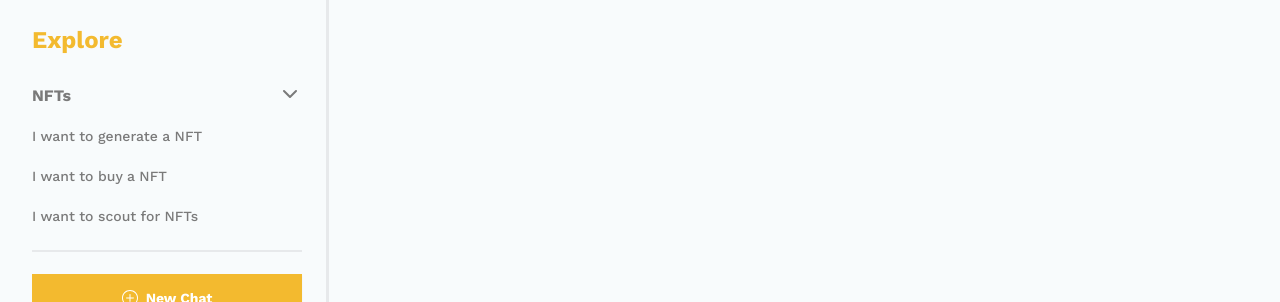
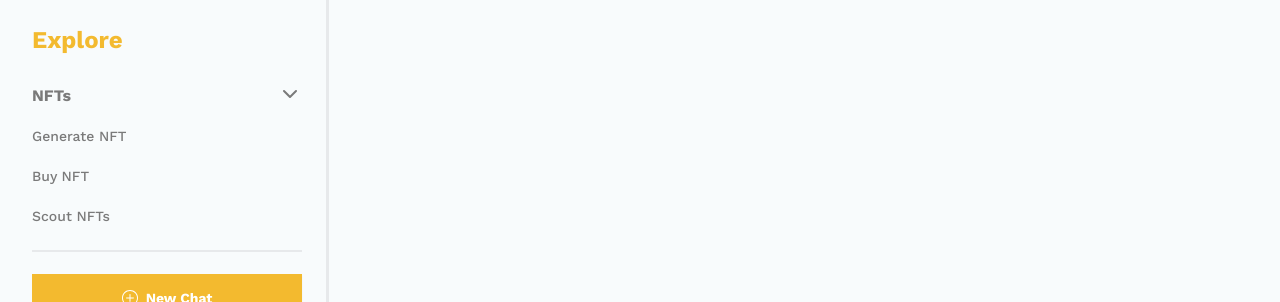
Before and after one commit to Ayushjain2205/bnb-ai, a Next.js app: page / in a window 1280 px wide. Both pictures are taken after a click on the heading "NFTs". Shown: the part 382-684 px from the top of the page. Built offline with nearby package versions, Linux system fonts and the light colour scheme.

Commit message:
Refactor sidebar for category prompt

```diff
--- a/src/components/UI/SideBar.jsx
+++ b/src/components/UI/SideBar.jsx
@@ -1,7 +1,13 @@
-import React from "react";
+import React, { useContext } from "react";
 import Switch from "../Functional/Switch";
+import { ModeContext } from "../../contexts/ModeContext";
+import { promptCategories } from "../../helpers/promptData";
 
 const SideBar = ({ onClearMessages, onPropmtClick }) => {
+  const { mode } = useContext(ModeContext);
+  const currentCategories = promptCategories.filter((category) =>
+    mode === "dev" ? category.mode === "dev" : category.mode === "normal"
+  );
   return (
     <div className="flex flex-col min-w-[294px] max-w-[294px]: pr-[24px] h-full overflow-y-scroll border-r-[3px] border-[#E7E9EB]">
       <div className="flex-1 overflow-y-scroll">
@@ -50,96 +56,16 @@ const SideBar = ({ onClearMessages, onPropmtClick }) => {
         <div className="text-[24px] text-primary font-bold mt-[48px]">
           Explore
         </div>
-        <details className="collapse w-[270px] mt-[12px] px-0 border-b-2 border-[#E7E9EB] rounded-none">
-          <summary className="collapse-title pt-[12px] items-center text-xl font-bold min-h-[48px] px-0 py-0">
-            <div className="flex flex-row justify-between">
-              <span className="text-secondary text-[16px]">NFTs</span>
-              <svg
-                xmlns="http://www.w3.org/2000/svg"
-                width="24"
-                height="24"
-                viewBox="0 0 24 24"
-                fill="none"
+
+        {currentCategories.map((category, categoryIndex) => (
+          <details
+            key={categoryIndex}
+            className="collapse w-[270px] mt-[12px] px-0 border-b-2 border-[#E7E9EB] rounded-none"
           >
-                <path
-                  d="M6 9L12 15L18 9"
-                  stroke="#7A7A7A"
-                  strokeWidth="2"
-                  strokeLinecap="round"
-                  strokeLinejoin="round"
-                />
-              </svg>
-            </div>
-          </summary>
-          <div className="collapse-content px-0">
-            <div className="flex flex-col gap-[4px]">
-              <div className="flex flex-row items-center h-[36px] cursor-pointer">
-                <span
-                  onClick={() => onPropmtClick("I want to generate a NFT")}
-                  className="text-[14px] text-[#7A7A7A] font-medium"
-                >
-                  I want to generate a NFT
-                </span>
-              </div>
-              <div className="flex flex-row items-center h-[36px]">
-                <span className="text-[14px] text-[#7A7A7A] font-medium">
-                  I want to buy a NFT
-                </span>
-              </div>
-              <div className="flex flex-row items-center h-[36px]">
-                <span className="text-[14px] text-[#7A7A7A] font-medium">
-                  I want to scout for NFTs
-                </span>
-              </div>
-            </div>
-          </div>
-        </details>
-        <details className="collapse w-[270px] mt-[12px] px-0 border-b-2 border-[#E7E9EB] rounded-none">
-          <summary className="collapse-title pt-[12px] items-center text-xl font-bold min-h-[48px] px-0 py-0">
-            <div className="flex flex-row justify-between">
-              <span className="text-secondary text-[16px]">Smart Contract</span>
-              <svg
-                xmlns="http://www.w3.org/2000/svg"
-                width="24"
-                height="24"
-                viewBox="0 0 24 24"
-                fill="none"
-              >
-                <path
-                  d="M6 9L12 15L18 9"
-                  stroke="#7A7A7A"
-                  strokeWidth="2"
-                  strokeLinecap="round"
-                  strokeLinejoin="round"
-                />
-              </svg>
-            </div>
-          </summary>
-          <div className="collapse-content px-0">
-            <div className="flex flex-col gap-[4px]">
-              <div className="flex flex-row items-center h-[36px]">
-                <span className="text-[14px] text-[#7A7A7A] font-medium">
-                  I want to generate a NFT
-                </span>
-              </div>
-              <div className="flex flex-row items-center h-[36px]">
-                <span className="text-[14px] text-[#7A7A7A] font-medium">
-                  I want to generate a NFT
-                </span>
-              </div>
-              <div className="flex flex-row items-center h-[36px]">
-                <span className="text-[14px] text-[#7A7A7A] font-medium">
-                  I want to generate a NFT
-                </span>
-              </div>
-            </div>
-          </div>
-        </details>
-        <details className="collapse w-[270px] mt-[12px] px-0 border-b-2 border-[#E7E9EB] rounded-none">
             <summary className="collapse-title pt-[12px] items-center text-xl font-bold min-h-[48px] px-0 py-0">
               <div className="flex flex-row justify-between">
                 <span className="text-secondary text-[16px]">
-                Know about your wallet
+                  {category.title}
                 </span>
                 <svg
                   xmlns="http://www.w3.org/2000/svg"
@@ -160,24 +86,21 @@ const SideBar = ({ onClearMessages, onPropmtClick }) => {
             </summary>
             <div className="collapse-content px-0">
               <div className="flex flex-col gap-[4px]">
-              <div className="flex flex-row items-center h-[36px]">
+                {category.items.map((item, itemIndex) => (
+                  <div
+                    key={itemIndex}
+                    className="flex flex-row items-center h-[36px] cursor-pointer"
+                    onClick={() => onPropmtClick(item.prompt_text)}
+                  >
                     <span className="text-[14px] text-[#7A7A7A] font-medium">
-                  I want to generate a NFT
+                      {item.prompt_title}
                     </span>
                   </div>
-              <div className="flex flex-row items-center h-[36px]">
-                <span className="text-[14px] text-[#7A7A7A] font-medium">
-                  I want to generate a NFT
-                </span>
-              </div>
-              <div className="flex flex-row items-center h-[36px]">
-                <span className="text-[14px] text-[#7A7A7A] font-medium">
-                  I want to generate a NFT
-                </span>
-              </div>
+                ))}
               </div>
             </div>
           </details>
+        ))}
       </div>
       <div className="flex-none">
         <div className="flex flex-col gap-[24px]">
--- /dev/null
+++ b/src/helpers/promptData.js
@@ -0,0 +1,44 @@
+export const promptCategories = [
+  {
+    title: "NFTs",
+    mode: "normal",
+    items: [
+      {
+        prompt_title: "Generate NFT",
+        prompt_text: "I want to generate an NFT",
+      },
+      { prompt_title: "Buy NFT", prompt_text: "I want to buy an NFT" },
+      { prompt_title: "Scout NFTs", prompt_text: "I want to scout for NFTs" },
+    ],
+  },
+  {
+    title: "Smart Contract",
+    mode: "dev",
+    items: [
+      {
+        prompt_title: "Deploy Contract",
+        prompt_text: "I want to deploy a smart contract",
+      },
+      {
+        prompt_title: "Audit Contract",
+        prompt_text: "I want to audit a smart contract",
+      },
+      {
+        prompt_title: "Interact Contract",
+        prompt_text: "I want to interact with a smart contract",
+      },
+    ],
+  },
+  {
+    title: "Know about your wallet",
+    mode: "normal",
+    items: [
+      { prompt_title: "Wallet Health", prompt_text: "Check wallet health" },
+      {
+        prompt_title: "Transaction Analysis",
+        prompt_text: "Analyze wallet transactions",
+      },
+      { prompt_title: "Security Tips", prompt_text: "Wallet security tips" },
+    ],
+  },
+];
```
Lines whose indentation alone changed are shown as unchanged.
